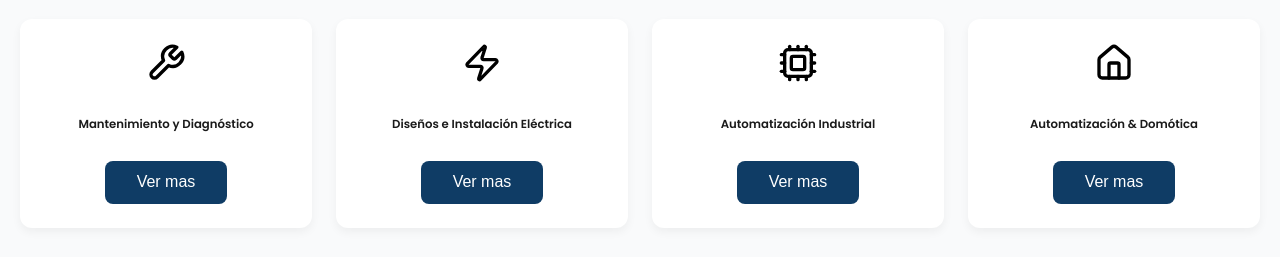
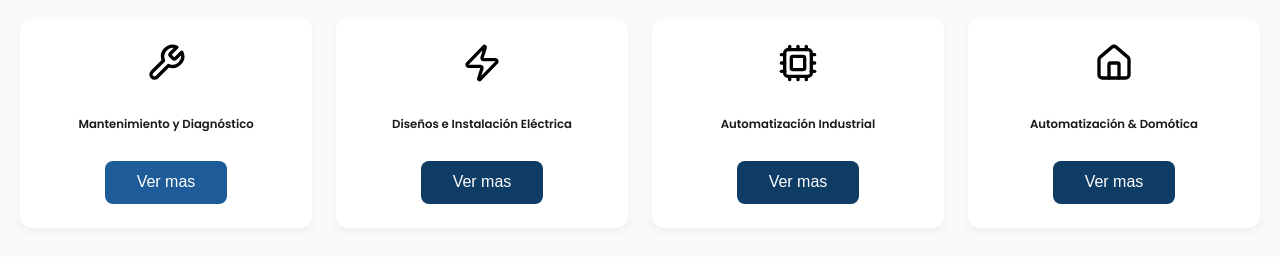
Before and after one commit to fvalderramac/SOE, a plain HTML site: page index.html in a window 1280 px wide. In both pictures the pointer is over the button 166 px from the left and 685 px from the top of the page. Shown: the part 503-760 px from the top of the page. Drawn offline with Linux system fonts and the light colour scheme.

Commit message:
VS prueba

```diff
--- a/vc.css
+++ b/vc.css
@@ -108,7 +108,7 @@ p {
     text-align: center;
 }
 
-button {
+.boton {
     padding: 1.28rem 3.2rem; /*12.8 - 32*/
     background-color: var(--primary-color);
     color: white;
@@ -119,7 +119,7 @@ button {
     margin-top: 1.6rem;
 }
 
-.boton button:hover {
+.boton:hover {
     background-color: var(--accent-color);
     transition: background-color 0.3s ease;
 }
```
